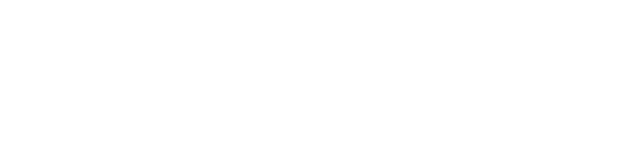
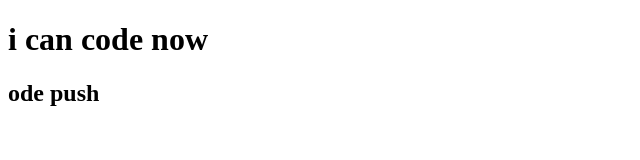
Before and after one commit to MahmudulHasan420/2nd-repo, a plain HTML site: page 2nd repo.html in a window 1280 px wide. Shown: the whole page, without its empty margins (0-640 px from the left). Drawn offline with Linux system fonts and the light colour scheme.

Commit message:
add header

```diff
--- a/2nd repo.html
+++ b/2nd repo.html
@@ -7,6 +7,7 @@
     <title>2nd repo project</title>
 </head>
 <body>
-
+    <h1>i can code now </h1>
+    <h2>ode push </h2>
 </body>
 </html>
```
